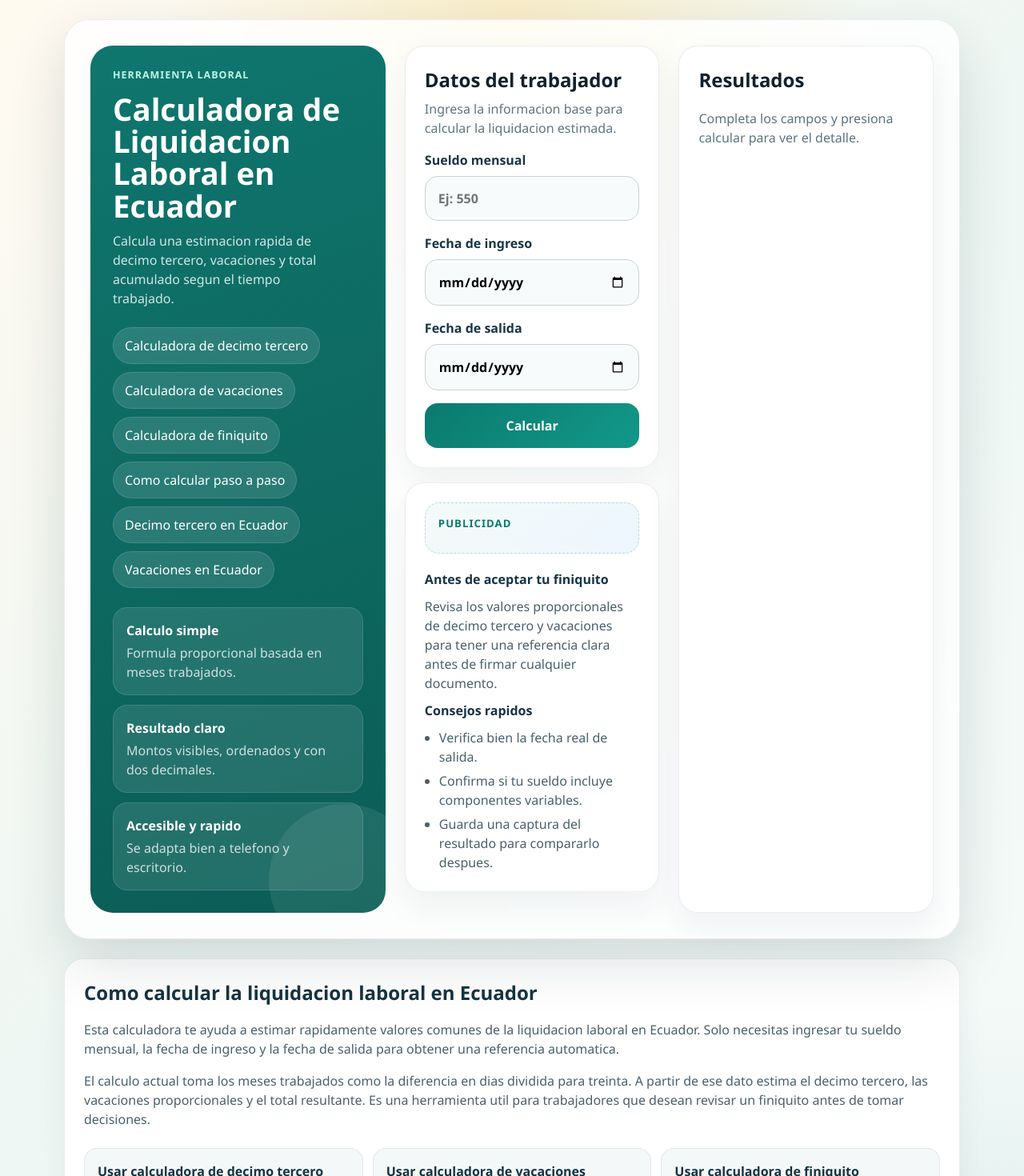
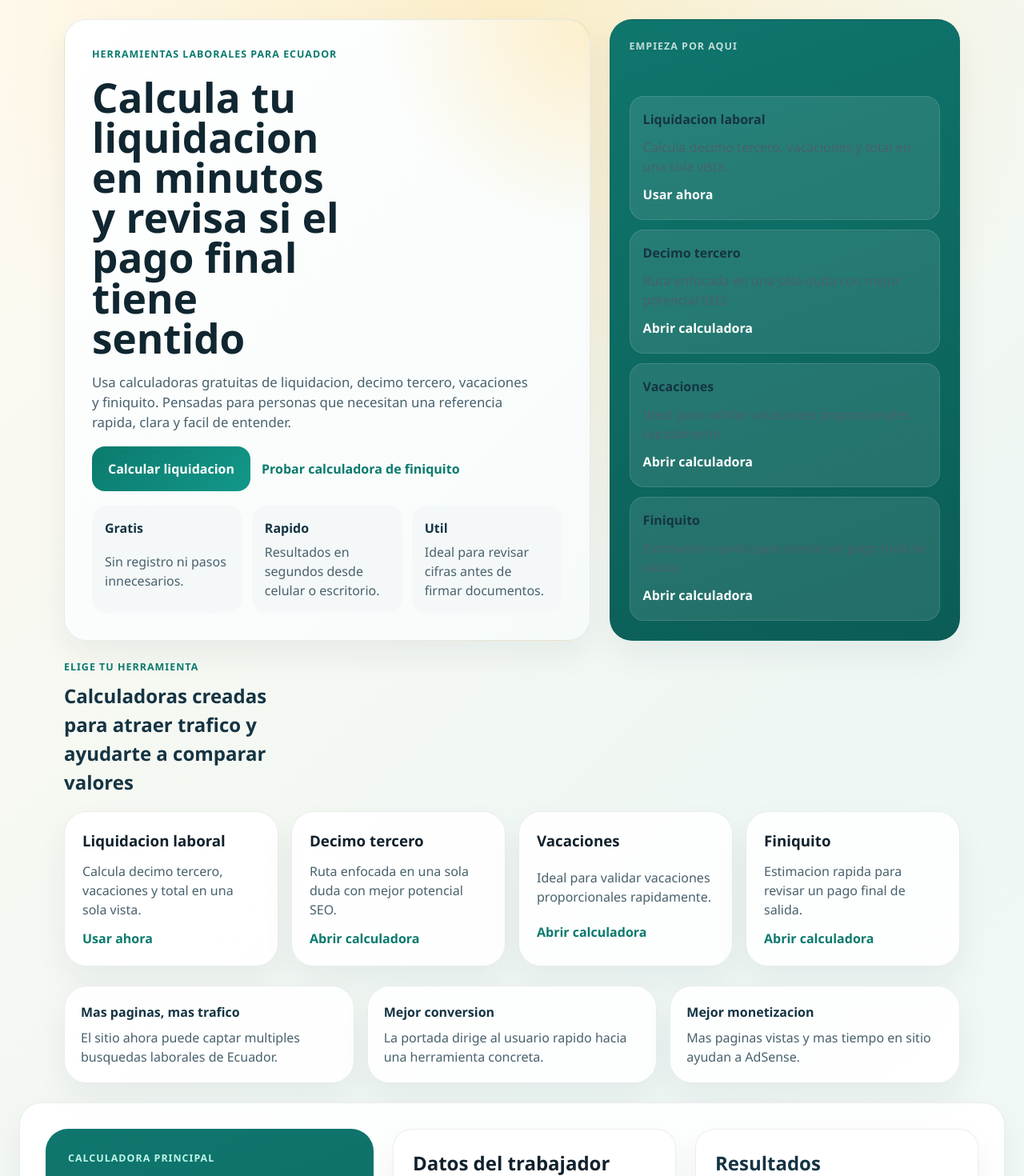
Before and after one commit to AnsaRoss/calculadora-liquidacion-ecuador, a React (Vite) app: page / in a window 1280 px wide. Shown: the top 1470 px of the page at 80% size. Built offline with nearby package versions, Linux system fonts and the light colour scheme.

Commit message:
se ajusta ui seo

```diff
--- a/src/pages/CalculadoraDecimoTercero.jsx
+++ b/src/pages/CalculadoraDecimoTercero.jsx
@@ -65,8 +65,8 @@ function CalculadoraDecimoTercero() {
   return (
     <>
       <SeoHead
-        title="Calculadora de Decimo Tercero Ecuador Gratis"
-        description="Calcula el decimo tercero proporcional en Ecuador con una herramienta gratis y facil de usar."
+        title="Calculadora de Decimo Tercero Ecuador Gratis y Rapida"
+        description="Calcula tu decimo tercero proporcional en Ecuador gratis. Ingresa sueldo y fechas para obtener un valor estimado en segundos."
         path="/calculadora-decimo-tercero-ecuador"
         structuredData={structuredData}
       />
--- a/src/pages/CalculadoraFiniquito.jsx
+++ b/src/pages/CalculadoraFiniquito.jsx
@@ -65,8 +65,8 @@ function CalculadoraFiniquito() {
   return (
     <>
       <SeoHead
-        title="Calculadora de Finiquito Ecuador Gratis"
-        description="Calcula un finiquito basico en Ecuador con una herramienta gratis y facil de usar."
+        title="Calculadora de Finiquito Ecuador Gratis y Rapida"
+        description="Calcula un finiquito basico en Ecuador gratis. Estima decimo tercero, vacaciones y total con una herramienta facil de usar."
         path="/calculadora-finiquito-ecuador"
         structuredData={structuredData}
       />
--- a/src/pages/CalculadoraVacaciones.jsx
+++ b/src/pages/CalculadoraVacaciones.jsx
@@ -65,8 +65,8 @@ function CalculadoraVacaciones() {
   return (
     <>
       <SeoHead
-        title="Calculadora de Vacaciones Ecuador Gratis"
-        description="Calcula vacaciones proporcionales en Ecuador con una herramienta gratis y facil de usar."
+        title="Calculadora de Vacaciones Ecuador Gratis y Rapida"
+        description="Calcula vacaciones proporcionales en Ecuador gratis. Ingresa sueldo y fechas para obtener un valor estimado de forma rapida."
         path="/calculadora-vacaciones-ecuador"
         structuredData={structuredData}
       />
--- a/src/pages/Home.jsx
+++ b/src/pages/Home.jsx
@@ -26,6 +26,33 @@ const homeStructuredData = {
     priceCurrency: 'USD',
   },
 };
+
+const calculators = [
+  {
+    title: 'Liquidacion laboral',
+    description: 'Calcula decimo tercero, vacaciones y total en una sola vista.',
+    to: '#calculadora-principal',
+    label: 'Usar ahora',
+  },
+  {
+    title: 'Decimo tercero',
+    description: 'Ruta enfocada en una sola duda con mejor potencial SEO.',
+    to: '/calculadora-decimo-tercero-ecuador',
+    label: 'Abrir calculadora',
+  },
+  {
+    title: 'Vacaciones',
+    description: 'Ideal para validar vacaciones proporcionales rapidamente.',
+    to: '/calculadora-vacaciones-ecuador',
+    label: 'Abrir calculadora',
+  },
+  {
+    title: 'Finiquito',
+    description: 'Estimacion rapida para revisar un pago final de salida.',
+    to: '/calculadora-finiquito-ecuador',
+    label: 'Abrir calculadora',
+  },
+];
 
 function Home() {
   const [formData, setFormData] = useState(initialForm);
@@ -65,18 +92,107 @@ function Home() {
   return (
     <>
       <SeoHead
-        title="Calculadora de Liquidacion Ecuador Gratis"
-        description="Calcula tu liquidacion laboral en Ecuador con una herramienta gratis. Estima decimo tercero, vacaciones y total en segundos."
+        title="Calculadora de Liquidacion Ecuador Gratis y Rapida"
+        description="Calcula tu liquidacion laboral en Ecuador gratis. Estima decimo tercero, vacaciones y finiquito con resultados rapidos y faciles de entender."
         path="/"
         structuredData={homeStructuredData}
       />
 
       <main className="app-shell page-home">
-        <section className="calculator-card">
-          <div className="hero-panel">
+        <section className="landing-hero">
+          <div className="landing-hero__content">
+            <p className="eyebrow eyebrow--dark">Herramientas laborales para Ecuador</p>
+            <h1>Calcula tu liquidacion en minutos y revisa si el pago final tiene sentido</h1>
+            <p className="landing-hero__lead">
+              Usa calculadoras gratuitas de liquidacion, decimo tercero, vacaciones
+              y finiquito. Pensadas para personas que necesitan una referencia rapida,
+              clara y facil de entender.
+            </p>
+
+            <div className="landing-hero__actions">
+              <a className="primary-button hero-action" href="#calculadora-principal">
+                Calcular liquidacion
+              </a>
+              <Link className="secondary-link" to="/calculadora-finiquito-ecuador">
+                Probar calculadora de finiquito
+              </Link>
+            </div>
+
+            <div className="landing-trust">
+              <article>
+                <strong>Gratis</strong>
+                <span>Sin registro ni pasos innecesarios.</span>
+              </article>
+              <article>
+                <strong>Rapido</strong>
+                <span>Resultados en segundos desde celular o escritorio.</span>
+              </article>
+              <article>
+                <strong>Util</strong>
+                <span>Ideal para revisar cifras antes de firmar documentos.</span>
+              </article>
+            </div>
+          </div>
+
+          <aside className="landing-hero__panel">
+            <p className="landing-hero__panel-label">Empieza por aqui</p>
+            <div className="landing-hero__panel-list">
+              {calculators.map((item) => (
+                <article key={item.title} className="mini-card">
+                  <strong>{item.title}</strong>
+                  <p>{item.description}</p>
+                  {item.to.startsWith('#') ? (
+                    <a href={item.to}>{item.label}</a>
+                  ) : (
+                    <Link to={item.to}>{item.label}</Link>
+                  )}
+                </article>
+              ))}
+            </div>
+          </aside>
+        </section>
+
+        <section className="tool-grid">
+          <div className="section-heading">
+            <p className="eyebrow eyebrow--dark">Elige tu herramienta</p>
+            <h2>Calculadoras creadas para atraer trafico y ayudarte a comparar valores</h2>
+          </div>
+
+          <div className="tool-grid__cards">
+            {calculators.map((item) => (
+              <article key={item.title} className="tool-card">
+                <h3>{item.title}</h3>
+                <p>{item.description}</p>
+                {item.to.startsWith('#') ? (
+                  <a className="tool-card__link" href={item.to}>{item.label}</a>
+                ) : (
+                  <Link className="tool-card__link" to={item.to}>{item.label}</Link>
+                )}
+              </article>
+            ))}
+          </div>
+        </section>
+
+        <section className="benefits-strip">
+          <article>
+            <strong>Mas paginas, mas trafico</strong>
+            <span>El sitio ahora puede captar multiples busquedas laborales de Ecuador.</span>
+          </article>
+          <article>
+            <strong>Mejor conversion</strong>
+            <span>La portada dirige al usuario rapido hacia una herramienta concreta.</span>
+          </article>
+          <article>
+            <strong>Mejor monetizacion</strong>
+            <span>Mas paginas vistas y mas tiempo en sitio ayudan a AdSense.</span>
+          </article>
+        </section>
+
+        <section className="calculator-card" id="calculadora-principal">
+          <div className="hero-panel hero-panel--main">
             <div className="hero-copy">
-              <p className="eyebrow">Herramienta laboral</p>
-              <h1>Calculadora de Liquidacion Laboral en Ecuador</h1>
+              <p className="eyebrow">Calculadora principal</p>
+              <h2>Calculadora de Liquidacion Laboral en Ecuador</h2>
               <p className="subtitle">
                 Calcula una estimacion rapida de decimo tercero, vacaciones y total
                 acumulado segun el tiempo trabajado.
--- a/src/styles/index.css
+++ b/src/styles/index.css
@@ -51,16 +51,237 @@ a {
   gap: 24px;
 }
 
+.landing-hero,
+.tool-grid,
+.benefits-strip,
+.seo-section,
+.site-footer {
+  width: min(100%, 1120px);
+}
+
+.landing-hero {
+  display: grid;
+  grid-template-columns: 1.2fr 0.8fr;
+  gap: 24px;
+}
+
+.landing-hero__content,
+.landing-hero__panel,
+.tool-card,
+.benefits-strip article,
+.calculator-card,
+.seo-content,
+.site-footer {
+  background: rgba(255, 255, 255, 0.88);
+  border-radius: 28px;
+  border: 1px solid rgba(17, 33, 45, 0.08);
+  box-shadow: 0 18px 40px rgba(17, 33, 45, 0.06);
+}
+
+.landing-hero__content {
+  padding: 34px;
+  display: grid;
+  gap: 18px;
+  background:
+    radial-gradient(circle at top right, rgba(255, 201, 71, 0.28), transparent 26%),
+    linear-gradient(135deg, #ffffff 0%, #f6fbfa 100%);
+}
+
+.eyebrow {
+  margin: 0;
+  color: #bff6ea;
+  font-weight: 700;
+  letter-spacing: 0.08em;
+  text-transform: uppercase;
+  font-size: 0.78rem;
+}
+
+.eyebrow--dark {
+  color: #0b7a6e;
+}
+
+.landing-hero__content h1,
+.hero-copy h2,
+.results-card h2,
+.form-header h2,
+.site-footer h2,
+.site-footer h3,
+.section-heading h2,
+.tool-card h3 {
+  margin: 0;
+}
+
+.landing-hero__content h1 {
+  font-size: clamp(2.3rem, 4vw, 4.3rem);
+  line-height: 0.98;
+  color: #102630;
+  max-width: 11ch;
+}
+
+.landing-hero__lead {
+  margin: 0;
+  color: #48616d;
+  max-width: 58ch;
+  font-size: 1.05rem;
+}
+
+.landing-hero__actions {
+  display: flex;
+  flex-wrap: wrap;
+  gap: 14px;
+  align-items: center;
+}
+
+.hero-action {
+  text-decoration: none;
+}
+
+.secondary-link {
+  color: #0b7a6e;
+  font-weight: 700;
+  text-decoration: none;
+}
+
+.secondary-link:hover,
+.secondary-link:focus-visible {
+  text-decoration: underline;
+}
+
+.landing-trust {
+  display: grid;
+  grid-template-columns: repeat(3, minmax(0, 1fr));
+  gap: 12px;
+}
+
+.landing-trust article {
+  padding: 16px;
+  border-radius: 18px;
+  background: #f4f8f8;
+  display: grid;
+  gap: 6px;
+}
+
+.landing-trust strong,
+.benefits-strip strong,
+.mini-card strong,
+.hero-highlights strong {
+  color: #153443;
+}
+
+.landing-trust span,
+.benefits-strip span,
+.mini-card p {
+  color: #48616d;
+}
+
+.landing-hero__panel {
+  padding: 24px;
+  display: grid;
+  gap: 16px;
+  background: linear-gradient(160deg, #0f766e 0%, #0b5d56 100%);
+  color: #ffffff;
+}
+
+.landing-hero__panel-label {
+  margin: 0;
+  color: rgba(255, 255, 255, 0.75);
+  font-weight: 700;
+  text-transform: uppercase;
+  letter-spacing: 0.08em;
+  font-size: 0.78rem;
+}
+
+.landing-hero__panel-list {
+  display: grid;
+  gap: 12px;
+}
+
+.mini-card {
+  display: grid;
+  gap: 8px;
+  padding: 16px;
+  border-radius: 18px;
+  background: rgba(255, 255, 255, 0.1);
+  border: 1px solid rgba(255, 255, 255, 0.12);
+}
+
+.mini-card strong,
+.mini-card p,
+.mini-card a {
+  margin: 0;
+}
+
+.mini-card a {
+  color: #ffffff;
+  font-weight: 700;
+  text-decoration: none;
+}
+
+.mini-card a:hover,
+.mini-card a:focus-visible {
+  text-decoration: underline;
+}
+
+.tool-grid {
+  display: grid;
+  gap: 18px;
+}
+
+.section-heading {
+  display: grid;
+  gap: 8px;
+}
+
+.section-heading h2 {
+  color: #153443;
+  max-width: 20ch;
+}
+
+.tool-grid__cards {
+  display: grid;
+  grid-template-columns: repeat(4, minmax(0, 1fr));
+  gap: 16px;
+}
+
+.tool-card {
+  padding: 22px;
+  display: grid;
+  gap: 12px;
+}
+
+.tool-card p {
+  margin: 0;
+  color: #48616d;
+}
+
+.tool-card__link {
+  color: #0b7a6e;
+  font-weight: 700;
+  text-decoration: none;
+}
+
+.tool-card__link:hover,
+.tool-card__link:focus-visible {
+  text-decoration: underline;
+}
+
+.benefits-strip {
+  display: grid;
+  grid-template-columns: repeat(3, minmax(0, 1fr));
+  gap: 16px;
+}
+
+.benefits-strip article {
+  padding: 20px;
+  display: grid;
+  gap: 8px;
+}
+
 .calculator-card {
-  width: min(100%, 1120px);
   display: grid;
   grid-template-columns: 1.1fr 0.95fr 0.95fr;
   gap: 24px;
   padding: 32px;
-  border-radius: 32px;
-  background: rgba(255, 255, 255, 0.8);
-  border: 1px solid rgba(17, 33, 45, 0.08);
-  box-shadow: 0 28px 70px rgba(17, 33, 45, 0.14);
   backdrop-filter: blur(10px);
 }
 
@@ -88,6 +309,10 @@ a {
   background: rgba(255, 255, 255, 0.08);
 }
 
+.hero-panel--main {
+  min-height: 100%;
+}
+
 .hero-copy,
 .hero-highlights,
 .hero-nav {
@@ -100,24 +325,7 @@ a {
   gap: 12px;
 }
 
-.eyebrow {
-  margin: 0;
-  color: #bff6ea;
-  font-weight: 700;
-  letter-spacing: 0.08em;
-  text-transform: uppercase;
-  font-size: 0.78rem;
-}
-
-.hero-copy h1,
-.results-card h2,
-.form-header h2,
-.site-footer h2,
-.site-footer h3 {
-  margin: 0;
-}
-
-.hero-copy h1 {
+.hero-copy h2 {
   font-size: clamp(2rem, 3vw, 3.25rem);
   line-height: 1.05;
 }
@@ -164,10 +372,6 @@ a {
   border: 1px solid rgba(255, 255, 255, 0.12);
 }
 
-.hero-highlights strong {
-  font-size: 1rem;
-}
-
 .hero-highlights span {
   color: rgba(255, 255, 255, 0.78);
 }
@@ -201,8 +405,19 @@ a {
   gap: 6px;
 }
 
+.form-header p,
+.form-error,
+.results-empty,
+.promo-label,
+.promo-copy p,
+.seo-content p,
+.seo-content h2,
+.seo-content h3,
+.site-footer p {
+  margin: 0;
+}
+
 .form-header p {
-  margin: 0;
   color: #5f7681;
 }
 
@@ -233,17 +448,6 @@ a {
 .form-error {
   color: #b42318;
   font-size: 0.92rem;
-}
-
-.form-error,
-.results-empty,
-.promo-label,
-.promo-copy p,
-.seo-content p,
-.seo-content h2,
-.seo-content h3,
-.site-footer p {
-  margin: 0;
 }
 
 .primary-button {
@@ -313,6 +517,13 @@ a {
   align-content: start;
 }
 
+.results-card h2,
+.site-footer h2,
+.site-footer h3,
+.seo-page h1 {
+  color: #153443;
+}
+
 .results-empty {
   color: #5c7480;
 }
@@ -346,11 +557,6 @@ a {
   border: 1px solid rgba(11, 122, 110, 0.14);
 }
 
-.seo-section,
-.site-footer {
-  width: min(100%, 1120px);
-}
-
 .seo-page {
   width: min(100%, 920px);
   padding: 32px;
@@ -364,7 +570,6 @@ a {
   margin: 0 0 20px;
   font-size: clamp(2rem, 4vw, 3rem);
   line-height: 1.08;
-  color: #153443;
 }
 
 .seo-content {
@@ -425,12 +630,10 @@ a {
 }
 
 .site-footer h2 {
-  color: #153443;
   font-size: 1.3rem;
 }
 
 .site-footer h3 {
-  color: #153443;
   font-size: 1rem;
 }
 
@@ -446,10 +649,11 @@ a {
 }
 
 @media (max-width: 960px) {
-  .calculator-card {
-    grid-template-columns: 1fr;
-  }
-
+  .landing-hero,
+  .calculator-card,
+  .tool-grid__cards,
+  .landing-trust,
+  .benefits-strip,
   .seo-links-grid,
   .site-footer__grid {
     grid-template-columns: 1fr;
@@ -461,6 +665,10 @@ a {
     padding: 16px;
   }
 
+  .landing-hero__content,
+  .landing-hero__panel,
+  .tool-card,
+  .benefits-strip article,
   .calculator-card,
   .calculator-form,
   .results-card,
```
